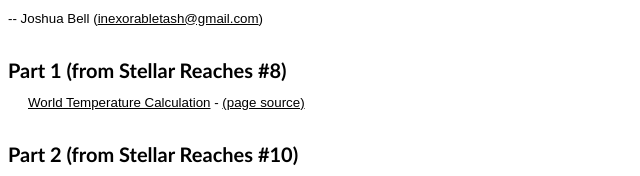
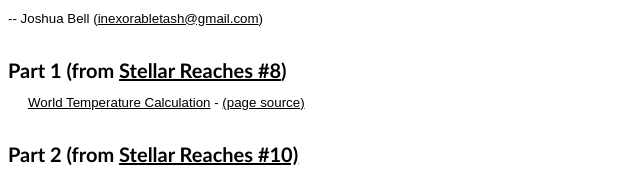
Before and after one commit to inexorabletash/model2, a plain HTML site: page index.html in a window 1280 px wide. Shown: the part 223-399 px from the top of the page, 0-640 px from the left. Drawn offline with Linux system fonts and the light colour scheme; a web font is replaced by a local one.

Commit message:
Add links to SR

```diff
--- a/index.html
+++ b/index.html
@@ -33,7 +33,7 @@ when the original series was published.
 </p>
 
 
-<h2>Part 1 (from Stellar Reaches #8)</h2>
+<h2>Part 1 (from  <a href="http://stellarreaches.nwgamers.org/wp-content/uploads/2010/09/sr_fanzine_08.pdf#page=70">Stellar Reaches #8</a>)</h2>
 <div class="section">
 
 <p>
@@ -43,7 +43,7 @@ when the original series was published.
 </div>
 
 
-<h2>Part 2 (from Stellar Reaches #10)</h2>
+<h2>Part 2 (from <a href="http://stellarreaches.nwgamers.org/wp-content/uploads/2010/12/sr_fanzine_10f.pdf#page=5">Stellar Reaches #10)</a></h2>
 <div class="section">
 
 <p>
```
